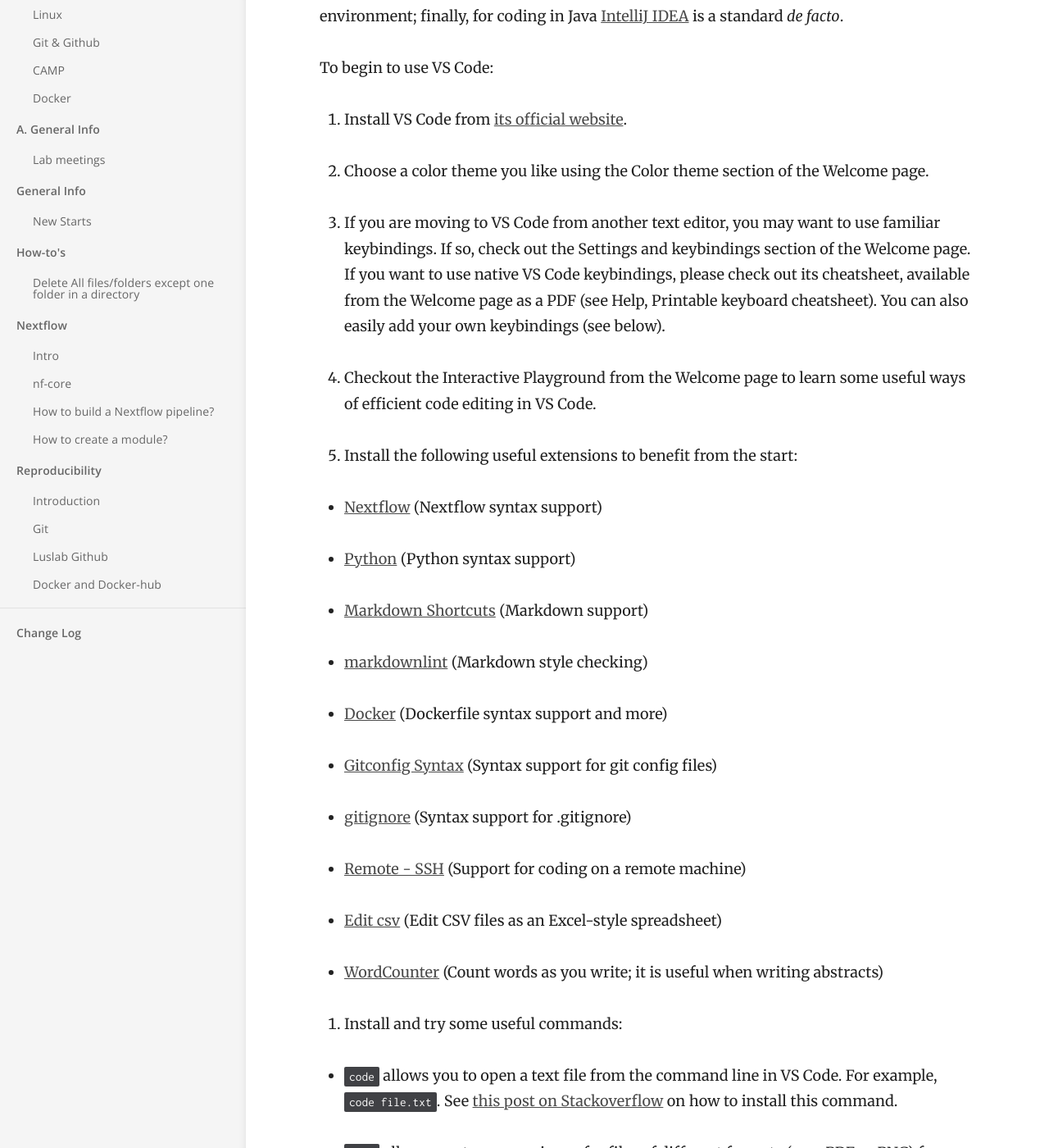
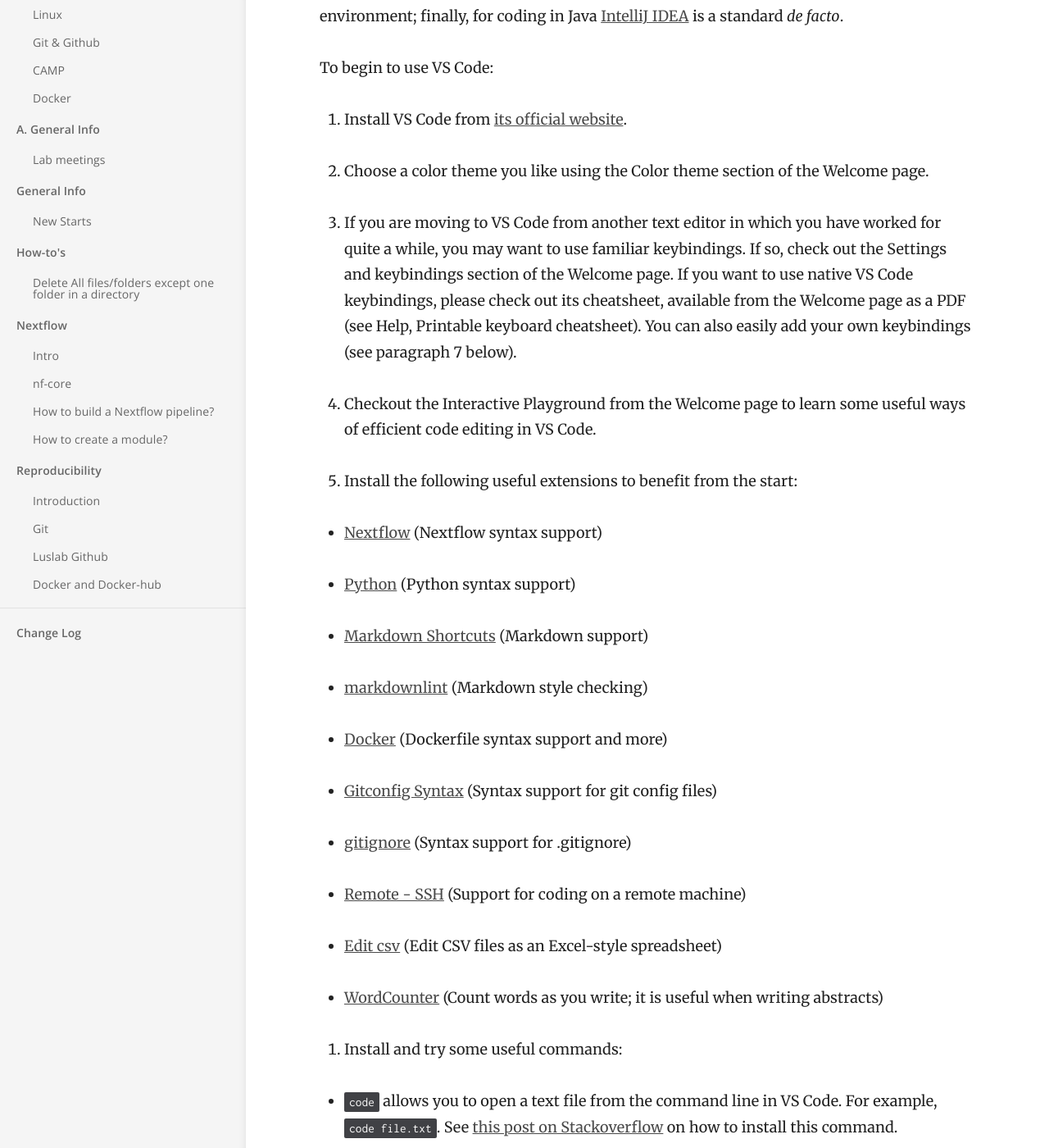
Before and after one commit to luslab/luslab.github.io, a Jekyll site: the page built from _docs/Coding/VS_Code.md, in a window 1280 px wide and 1400 px high, scrolled down 471 px. Shown: the whole window at 82% size. Built offline with Jekyll 4.4.1, drawn with Linux system fonts in a browser that asks for light colours; some of the changed text lies outside the part shown.

Commit message:
Corrected VS Code page for readability

```diff
--- a/_docs/Coding/VS_Code.md
+++ b/_docs/Coding/VS_Code.md
@@ -19,7 +19,7 @@ To begin to use VS Code:
 
 2. Choose a color theme you like using the Color theme section of the Welcome page.
 
-3. If you are moving to VS Code from another text editor, you may want to use familiar keybindings. If so, check out the Settings and keybindings section of the Welcome page. If you want to use native VS Code keybindings, please check out its cheatsheet, available from the Welcome page as a PDF (see Help, Printable keyboard cheatsheet). You can also easily add your own keybindings (see below).
+3. If you are moving to VS Code from another text editor in which you have worked for quite a while, you may want to use familiar keybindings. If so, check out the Settings and keybindings section of the Welcome page. If you want to use native VS Code keybindings, please check out its cheatsheet, available from the Welcome page as a PDF (see Help, Printable keyboard cheatsheet). You can also easily add your own keybindings (see paragraph 7 below).
 
 4. Checkout the Interactive Playground from the Welcome page to learn some useful ways of efficient code editing in VS Code.
 
@@ -49,9 +49,9 @@ To begin to use VS Code:
 
 - `code` allows you to open a text file from the command line in VS Code. For example, `code file.txt`. See [this post on Stackoverflow](https://stackoverflow.com/questions/29955500/code-not-working-in-command-line-for-visual-studio-code-on-osx-mac) on how to install this command.
 
-- `open` allows you to open a viewer for files of different formats (e. g., PDF or PNG) from the command line in VS Code. For example, `open file.pdf`. You don't need to install the command - it should be available by default.
+- `open` allows you to open a viewer for files in different formats (e. g., PDF or PNG) from the command line in VS Code. For example, `open file.pdf`. You don't need to install the command - it should be available by default.
 
-7. It is convenient to be able to open a terminal next to your code, instead of having a terminal below, and to smoothly move from code to the terminal and back, as well as between multiple terminals. To set the necessary shortcuts, open the Keyboard Shortcut editor (`Command + K + S`) and then click on "Open Keyboard Shortcuts (JSON)" button (a page with a bent arrow).
+7. It is convenient to be able to open a terminal next to your code, instead of having a terminal at the bottom of the screen, and to smoothly move from code to the terminal and back, as well as between multiple terminals. To set the necessary shortcuts, open the Keyboard Shortcut editor (`Command + K + S`) and then click on "Open Keyboard Shortcuts (JSON)" button (a page with a bent arrow).
 
 **Note**: Be careful if you switched to keybindings of another editor (see paragraph 3 above): the shortcuts proposed below may overlap with the ones you switched to.
 
```
